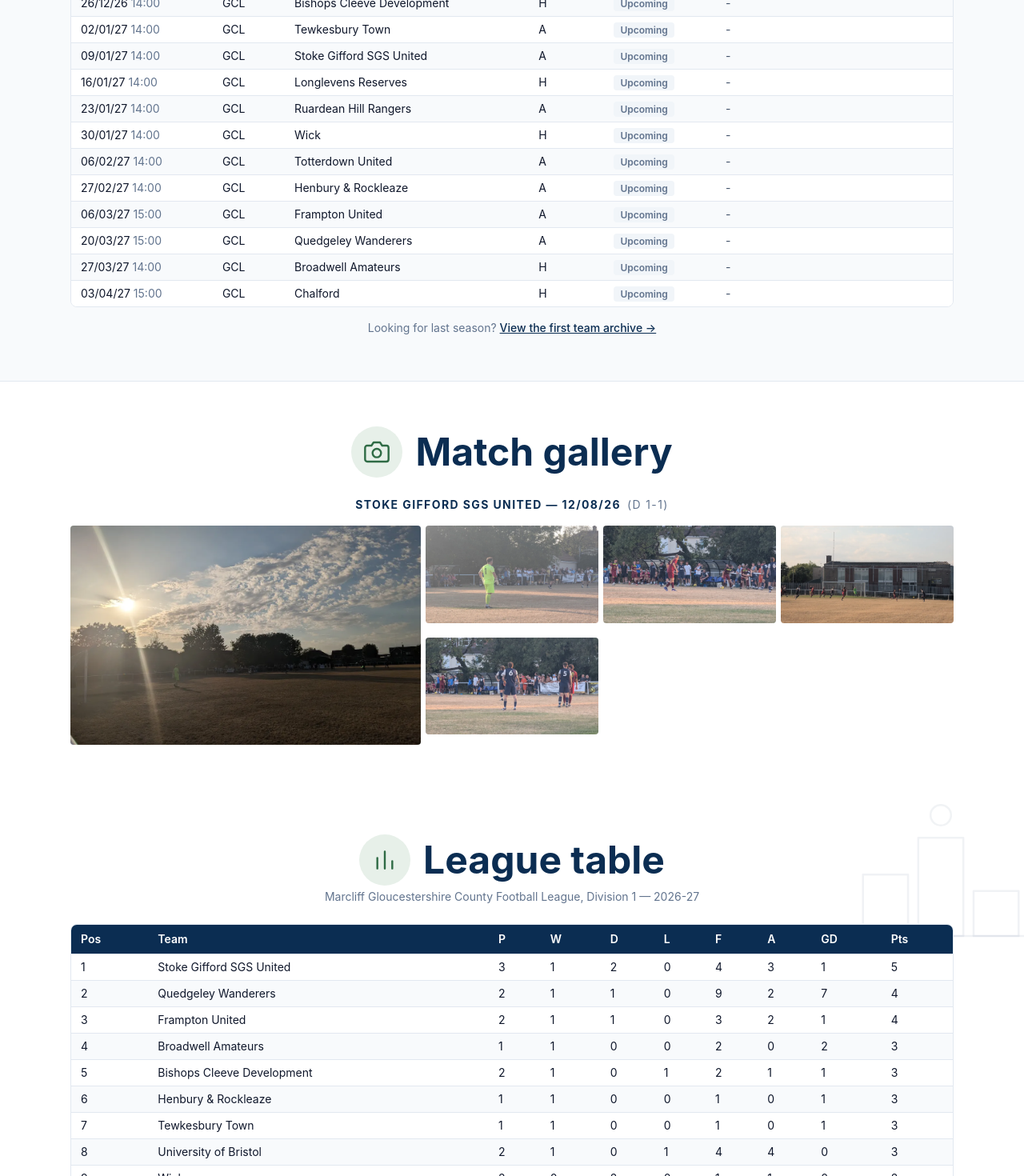
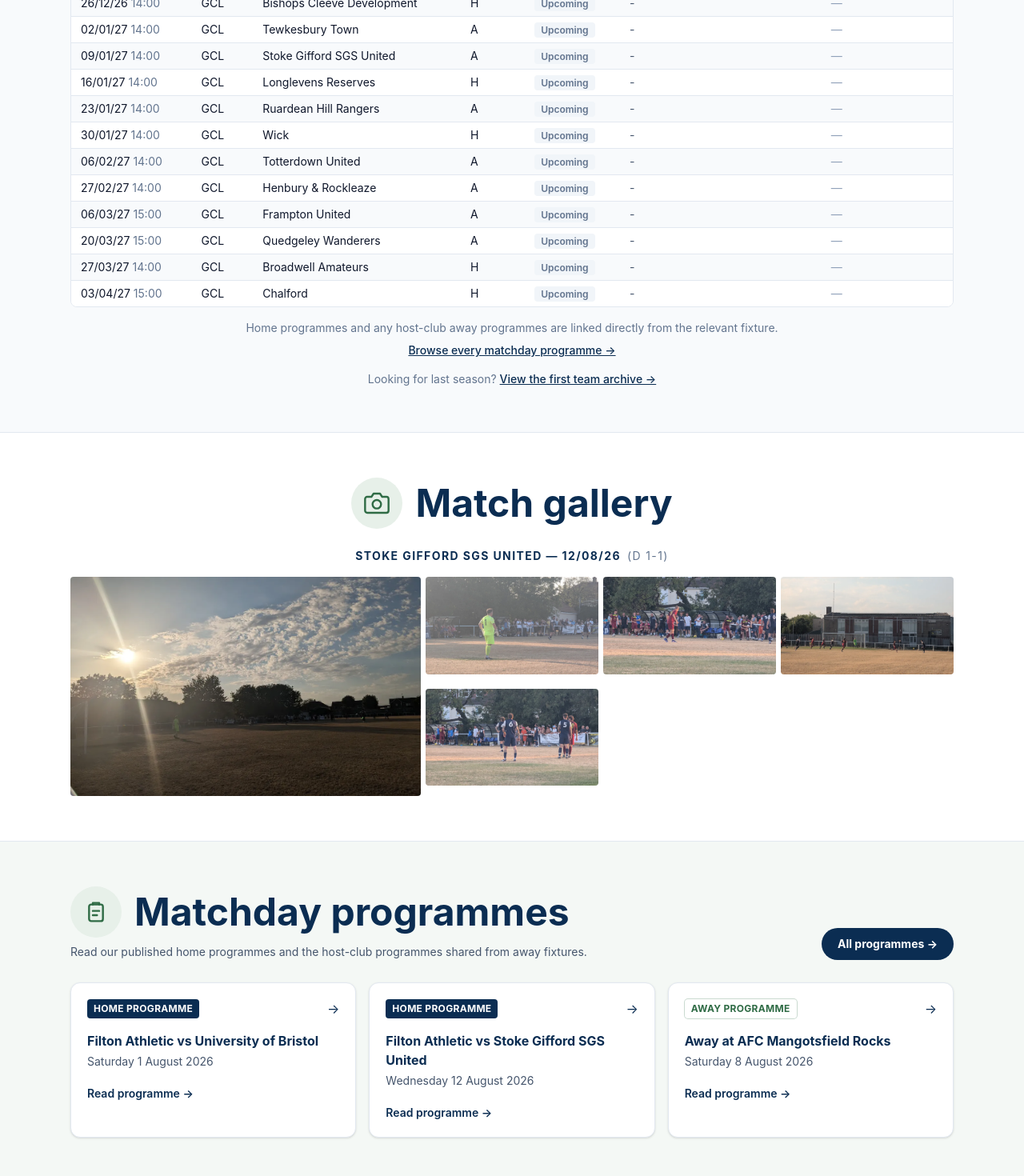
Before and after one commit to addyap/filton-athletic-fc, a React (Vite) app: page /first-team in a window 1280 px wide. Shown: the part 5320-6790 px from the top of the page at 80% size. Built offline with nearby package versions, Linux system fonts and the light colour scheme.

Commit message:
fix: restore First Team programme access

```diff
--- /dev/null
+++ b/src/components/FirstTeamProgrammesSection.tsx
@@ -0,0 +1,112 @@
+import { Link } from 'react-router-dom'
+import Reveal from './Reveal'
+import SectionHeading from './SectionHeading'
+import { firstTeamFixtures } from '../data/club'
+import { fixtureLongDate, programmes2026_27 } from '../data/programmes'
+
+type ProgrammeCard = {
+  key: string
+  kind: 'Home programme' | 'Away programme'
+  title: string
+  detail: string
+  href: string
+  external?: boolean
+}
+
+function FirstTeamProgrammesSection() {
+  const homeProgrammes: ProgrammeCard[] = programmes2026_27
+    .filter((programme) => programme.extras.pdfUrl)
+    .map((programme) => ({
+      key: programme.slug,
+      kind: 'Home programme',
+      title: `Filton Athletic vs ${programme.fixture.opponent}`,
+      detail: programme.longDate,
+      href: `/programme/${programme.slug}`,
+    }))
+
+  const awayProgrammes: ProgrammeCard[] = firstTeamFixtures
+    .filter((fixture) => fixture.awayProgrammeUrl)
+    .map((fixture) => ({
+      key: `${fixture.date}-${fixture.opponent}`,
+      kind: 'Away programme',
+      title: `Away at ${fixture.opponent}`,
+      detail: fixtureLongDate(fixture.date),
+      href: fixture.awayProgrammeUrl!,
+      external: true,
+    }))
+
+  const programmes = [...homeProgrammes, ...awayProgrammes]
+
+  return (
+    <section id="programmes" className="border-t border-slate-200 bg-[#e7f0e9]/45">
+      <Reveal className="mx-auto max-w-6xl px-6 py-14">
+        <div className="flex flex-col gap-4 sm:flex-row sm:items-end sm:justify-between">
+          <div>
+            <SectionHeading icon="clipboard" title="Matchday programmes" as="h2" />
+            <p className="mt-2 max-w-2xl text-sm text-slate-600">
+              Read our published home programmes and the host-club programmes shared from away fixtures.
+            </p>
+          </div>
+          <Link
+            to="/programmes"
+            className="inline-flex w-fit items-center rounded-full bg-[#0b2d52] px-5 py-2.5 text-sm font-bold text-white transition hover:bg-[#16416e]"
+          >
+            All programmes &rarr;
+          </Link>
+        </div>
+
+        {programmes.length > 0 ? (
+          <div className="mt-7 grid gap-4 sm:grid-cols-2 lg:grid-cols-3">
+            {programmes.map((programme) => {
+              const content = (
+                <>
+                  <div className="flex items-center justify-between gap-3">
+                    <span
+                      className={`rounded px-2 py-1 text-xs font-bold uppercase tracking-wide ${
+                        programme.kind === 'Home programme'
+                          ? 'bg-[#0b2d52] text-white'
+                          : 'bg-white text-[#2f6b45] ring-1 ring-[#2f6b45]/25'
+                      }`}
+                    >
+                      {programme.kind}
+                    </span>
+                    <span aria-hidden="true" className="text-[#0b2d52]">&rarr;</span>
+                  </div>
+                  <p className="mt-4 font-bold text-[#0b2d52]">{programme.title}</p>
+                  <p className="mt-1 text-sm text-slate-600">{programme.detail}</p>
+                  <p className="mt-5 text-sm font-semibold text-[#0b2d52]">Read programme &rarr;</p>
+                </>
+              )
+
+              return programme.external ? (
+                <a
+                  key={programme.key}
+                  href={programme.href}
+                  target="_blank"
+                  rel="noreferrer"
+                  className="rounded-xl border border-slate-200 bg-white p-5 shadow-sm transition hover:-translate-y-1 hover:border-[#2f6b45] hover:shadow-md"
+                >
+                  {content}
+                </a>
+              ) : (
+                <Link
+                  key={programme.key}
+                  to={programme.href}
+                  className="rounded-xl border border-slate-200 bg-white p-5 shadow-sm transition hover:-translate-y-1 hover:border-[#0b2d52] hover:shadow-md"
+                >
+                  {content}
+                </Link>
+              )
+            })}
+          </div>
+        ) : (
+          <div className="mt-6 rounded-xl border border-dashed border-slate-300 bg-white p-6 text-sm text-slate-600">
+            Matchday programmes will appear here as they are published. The full programme archive remains available at any time.
+          </div>
+        )}
+      </Reveal>
+    </section>
+  )
+}
+
+export default FirstTeamProgrammesSection
--- a/src/components/SiteHeader.tsx
+++ b/src/components/SiteHeader.tsx
@@ -25,6 +25,7 @@ const actionLinks: NavLink[] = [
 ]
 
 const clubLinks: NavLink[] = [
+  { href: '/programmes', label: 'Matchday Programmes' },
   { href: '/#news', label: 'News' },
   { href: '/#history', label: 'History' },
   { href: '/#sponsors', label: 'Sponsors' },
--- a/src/components/sections/FixturesSection.tsx
+++ b/src/components/sections/FixturesSection.tsx
@@ -4,6 +4,7 @@ import Reveal from '../Reveal'
 import MatchGallery from '../MatchGallery'
 import { CalendarMark } from '../SectionArt'
 import { firstTeamFixtures, matchGalleryItems } from '../../data/club'
+import { programmeForFixture } from '../../data/programmes'
 
 function resultBadge(result?: string) {
   if (!result) return 'bg-slate-100 text-slate-500'
@@ -42,10 +43,15 @@ function FixturesSection({ headingLevel }: { headingLevel?: 'h1' | 'h2' | 'h3' }
                   <th className="px-3 py-2 text-left font-semibold">Venue</th>
                   <th className="px-3 py-2 text-left font-semibold">Result</th>
                   <th className="hidden px-3 py-2 text-left font-semibold md:table-cell">Scorers</th>
+                  <th className="px-3 py-2 text-left font-semibold">Programme</th>
                 </tr>
               </thead>
               <tbody>
-                {firstTeamFixtures.map((f) => (
+                {firstTeamFixtures.map((f) => {
+                  const homeProgramme = programmeForFixture(f)
+                  const programmeHref = homeProgramme?.extras.pdfUrl ? `/programme/${homeProgramme.slug}` : undefined
+
+                  return (
                   <tr key={`${f.date}-${f.opponent}`} className="border-t border-slate-200 odd:bg-white even:bg-slate-50">
                     <td className="whitespace-nowrap px-3 py-1.5">
                       {f.date} <span className="text-slate-500">{f.time}</span>
@@ -59,12 +65,39 @@ function FixturesSection({ headingLevel }: { headingLevel?: 'h1' | 'h2' | 'h3' }
                       </span>
                     </td>
                     <td className="hidden px-3 py-1.5 text-slate-600 md:table-cell">{f.scorers ?? '-'}</td>
+                    <td className="whitespace-nowrap px-3 py-1.5">
+                      {programmeHref ? (
+                        <Link to={programmeHref} className="font-semibold text-[#0b2d52] underline">
+                          Programme
+                        </Link>
+                      ) : f.awayProgrammeUrl ? (
+                        <a
+                          href={f.awayProgrammeUrl}
+                          target="_blank"
+                          rel="noreferrer"
+                          className="font-semibold text-[#0b2d52] underline"
+                        >
+                          Host programme
+                        </a>
+                      ) : (
+                        <span className="text-slate-400">&mdash;</span>
+                      )}
+                    </td>
                   </tr>
-                ))}
+                  )
+                })}
               </tbody>
             </table>
           </div>
         )}
+        <p className="mt-4 text-center text-sm text-slate-500">
+          Home programmes and any host-club away programmes are linked directly from the relevant fixture.
+        </p>
+        <p className="mt-2 text-center text-sm text-slate-500">
+          <Link to="/programmes" className="font-medium text-[#0b2d52] underline">
+            Browse every matchday programme &rarr;
+          </Link>
+        </p>
         <p className="mt-4 text-center text-sm text-slate-500">
           Looking for last season?{' '}
           <Link to="/archive/first-team" className="font-medium text-[#0b2d52] underline">
--- a/src/pages/FirstTeamPage.tsx
+++ b/src/pages/FirstTeamPage.tsx
@@ -8,6 +8,7 @@ import NewsFeed from '../components/NewsFeed'
 import { JerseyMark } from '../components/SectionArt'
 import PreSeasonSection from '../components/sections/PreSeasonSection'
 import FixturesSection from '../components/sections/FixturesSection'
+import FirstTeamProgrammesSection from '../components/FirstTeamProgrammesSection'
 import TableSection from '../components/sections/TableSection'
 import LeagueResultsSection from '../components/sections/LeagueResultsSection'
 import { officials, squad } from '../data/club'
@@ -97,6 +98,7 @@ function FirstTeamPage() {
 
       <PreSeasonSection headingLevel="h2" />
       <FixturesSection headingLevel="h2" />
+      <FirstTeamProgrammesSection />
       <TableSection headingLevel="h2" />
       <LeagueResultsSection headingLevel="h2" />
 
--- a/src/pages/ProgrammesIndex.tsx
+++ b/src/pages/ProgrammesIndex.tsx
@@ -104,10 +104,9 @@ function ProgrammesIndex() {
           <h1 className="mt-2 text-2xl font-bold sm:text-3xl lg:text-4xl">Every programme, in one place</h1>
           <p className="mt-3 max-w-2xl text-sm text-slate-100 sm:text-base">
             Digital programmes from every home game, past and future, plus the programmes our hosts
-            produce on the road. Looking for full-season fixtures,
-            results, the table or the squad instead?{' '}
-            <Link to="/archive" className="underline hover:text-white">
-              Visit the season archive &rarr;
+            produce on the road. Looking for full-season fixtures, results, the table or the squad instead?{' '}
+            <Link to="/first-team" className="underline hover:text-white">
+              Visit the First Team page &rarr;
             </Link>
           </p>
         </div>
```
